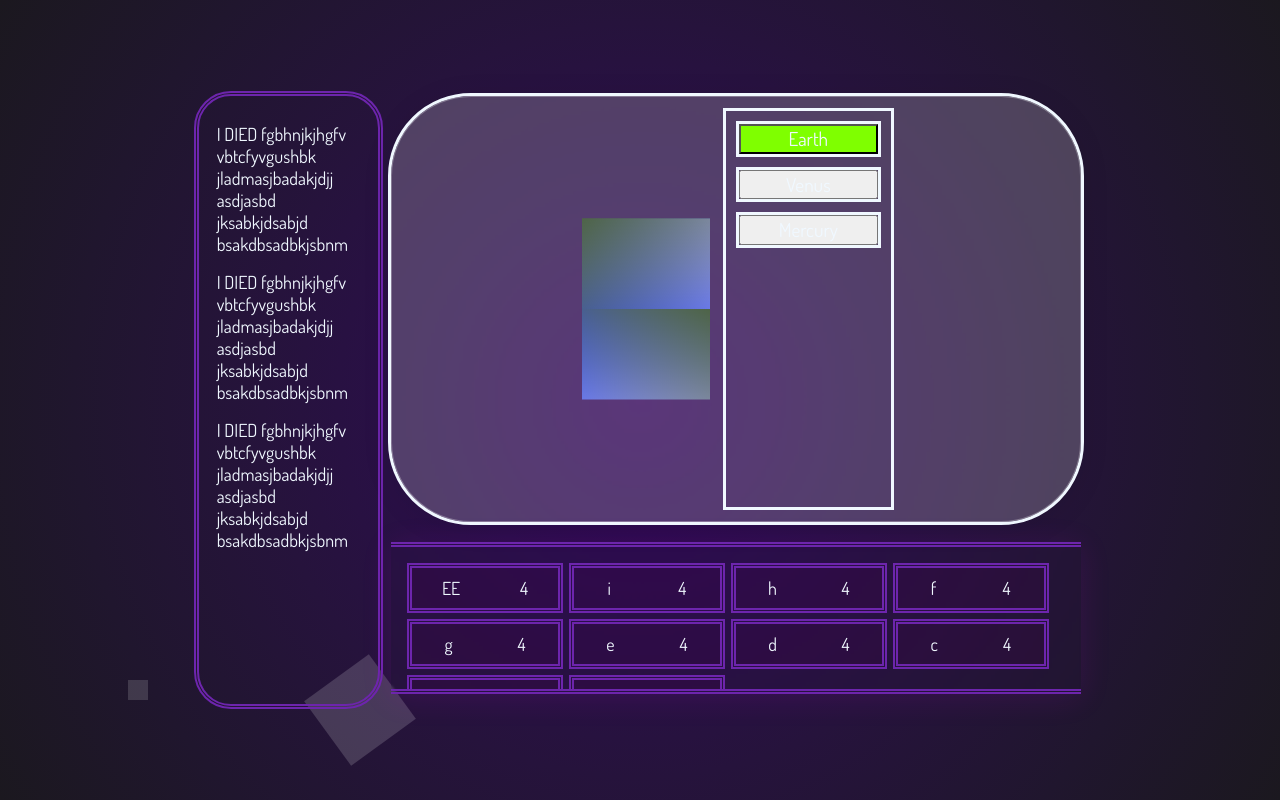
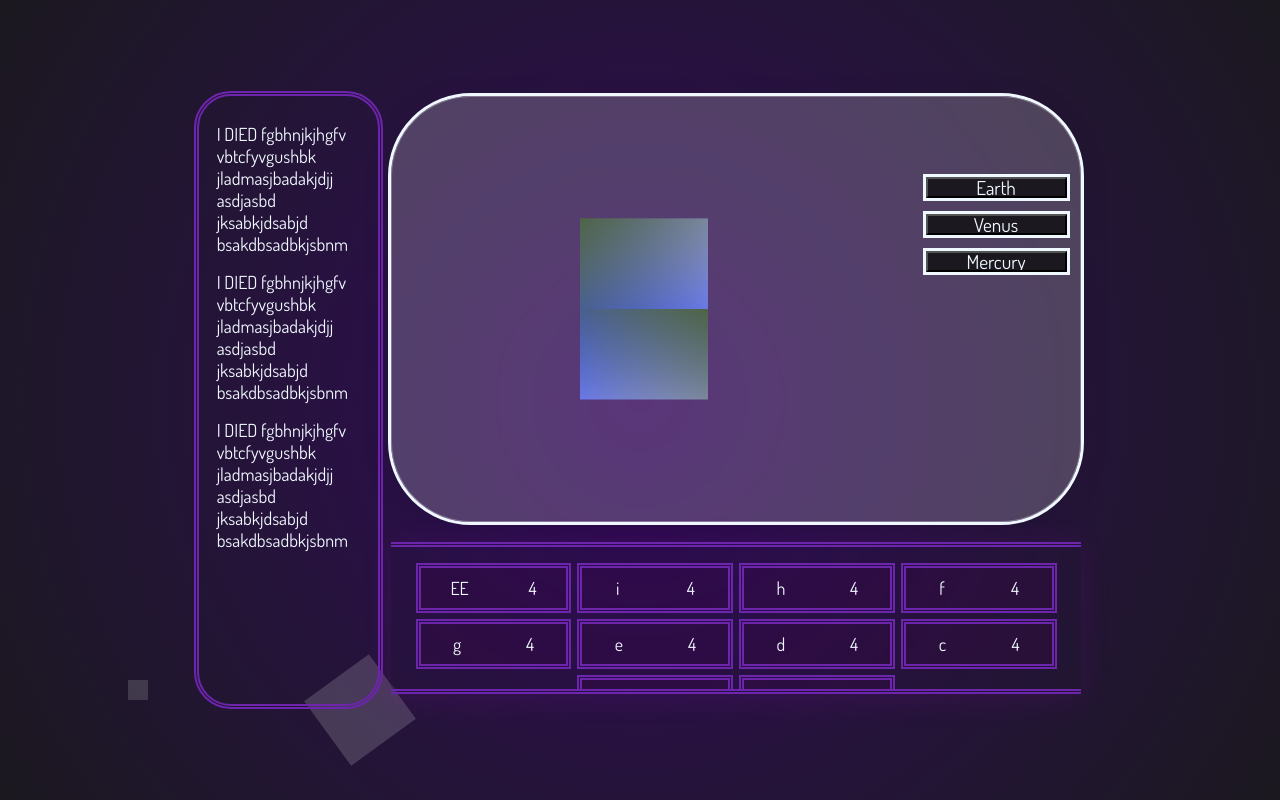
Before and after one commit to Patbob123/indigenousenglish, a website: page index.html in a window 1280 px wide. Drawn offline with nearby package versions, Linux system fonts and the light colour scheme.

Commit message:
planeppanel

```diff
--- a/public/css/inventory.css
+++ b/public/css/inventory.css
@@ -1,6 +1,8 @@
 #inventory {
     display: flex;
     flex-direction: row;
+    justify-content: center;
+    align-items: center;
     flex-wrap: wrap;
     width: 100%;
     height: 25%;
--- a/public/css/navigation.css
+++ b/public/css/navigation.css
@@ -4,12 +4,12 @@
     flex-wrap: wrap;
     width: 25%;
     height: 100%;
-    padding: 2%;
+    padding: 5rem 2%;
     gap: 1rem;
     overflow-y:scroll;
     white-space: nowrap;
     margin-bottom: 0;
-    outline-style: solid;
+
 }
 
 ::-webkit-scrollbar {
@@ -26,10 +26,11 @@
     width: 100%;
     height: 8%;
     outline-style: solid;
+    background-color: #1b181f;
 
     font-size: larger;
 }
 
 .selectedPlanet {
-    background-color: chartreuse;
+    background-color: #1b181f;
 }
--- a/public/css/planet.css
+++ b/public/css/planet.css
@@ -1,11 +1,10 @@
 #planet {
     display: flex;
     flex-direction: row;
-    justify-content: center;
+    /* justify-content: space-around; */
     align-items: center;
     width: 100%;
     height: 70%;
-    padding: 2%;
     gap: 1rem;
     outline-style: solid;
 
@@ -17,6 +16,14 @@
     border: 1px solid rgba(255, 255, 255, 0.3);
     transform: translate3d(0, 0, 0);
     /* outline-style: solid; */
+}
+
+#menu {
+  display: flex;
+  justify-content: center;
+  align-items: center;
+  width: 75%;
+  height: 100%;
 }
 
 .planetModel {
--- a/public/scripts/planet.js
+++ b/public/scripts/planet.js
@@ -5,27 +5,31 @@ var Planet = {
 			id: 'planet'
 		});
 
+		this.menu = $('<div>').attr({
+			id: 'menu'
+		});
 		this.createPlanet(0)
+		this.planet.append(this.menu);
 		this.planet.prependTo('div#main')
 	},
-	createPlanet: function(index){
+	createPlanet: function (index) {
 		console.log()
 		let planetModel = $('<div>').addClass('planetModel').attr({
-			style: "--size:"+Navigation.planetList[index]["Size"]+"vh;"+
-			"--halfsize:"+Navigation.planetList[index]["Size"]/2+"vh;"
+			style: "--size:" + Navigation.planetList[index]["Size"] + "vh;" +
+				"--halfsize:" + Navigation.planetList[index]["Size"] / 2 + "vh;"
 		});
 		let sides = $('<div>');
-		for(let i = 0; i < 5; i++){
+		for (let i = 0; i < 5; i++) {
 			sides.append($('<span>').attr({
-				style: "--i:"+i+";"+
-				"background:"+Navigation.planetList[index]["Background"]+";"
+				style: "--i:" + i + ";" +
+					"background:" + Navigation.planetList[index]["Background"] + ";"
 			}))
 		}
 		planetModel.append($('<div>').addClass('planetTop').attr({
-			style: "background:"+Navigation.planetList[index]["Background"]+";"
+			style: "background:" + Navigation.planetList[index]["Background"] + ";"
 		}));
 		planetModel.append(sides);
-        this.planet.append(planetModel)
+		this.menu.append(planetModel)
 
 	}
 }
```
Lines whose indentation alone changed are shown as unchanged.
